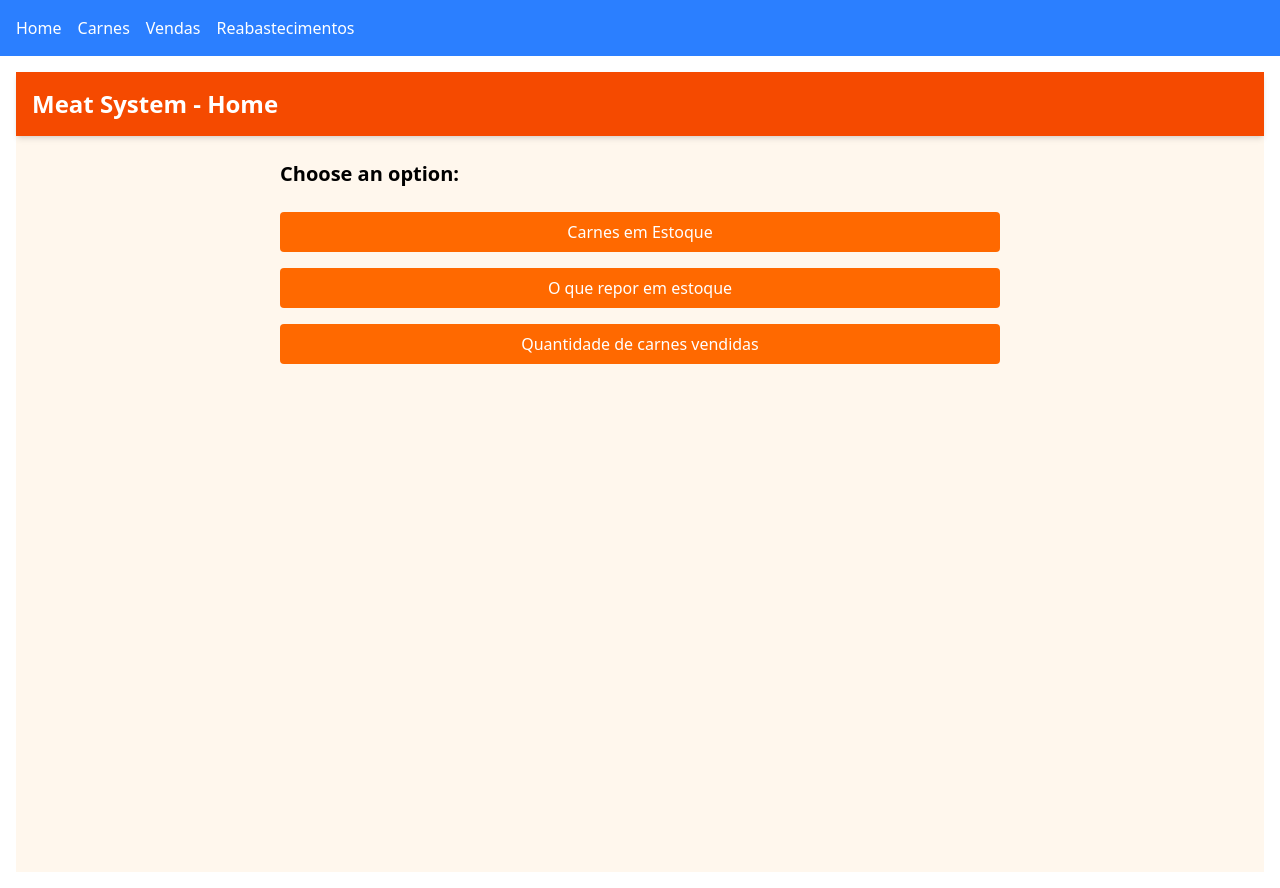
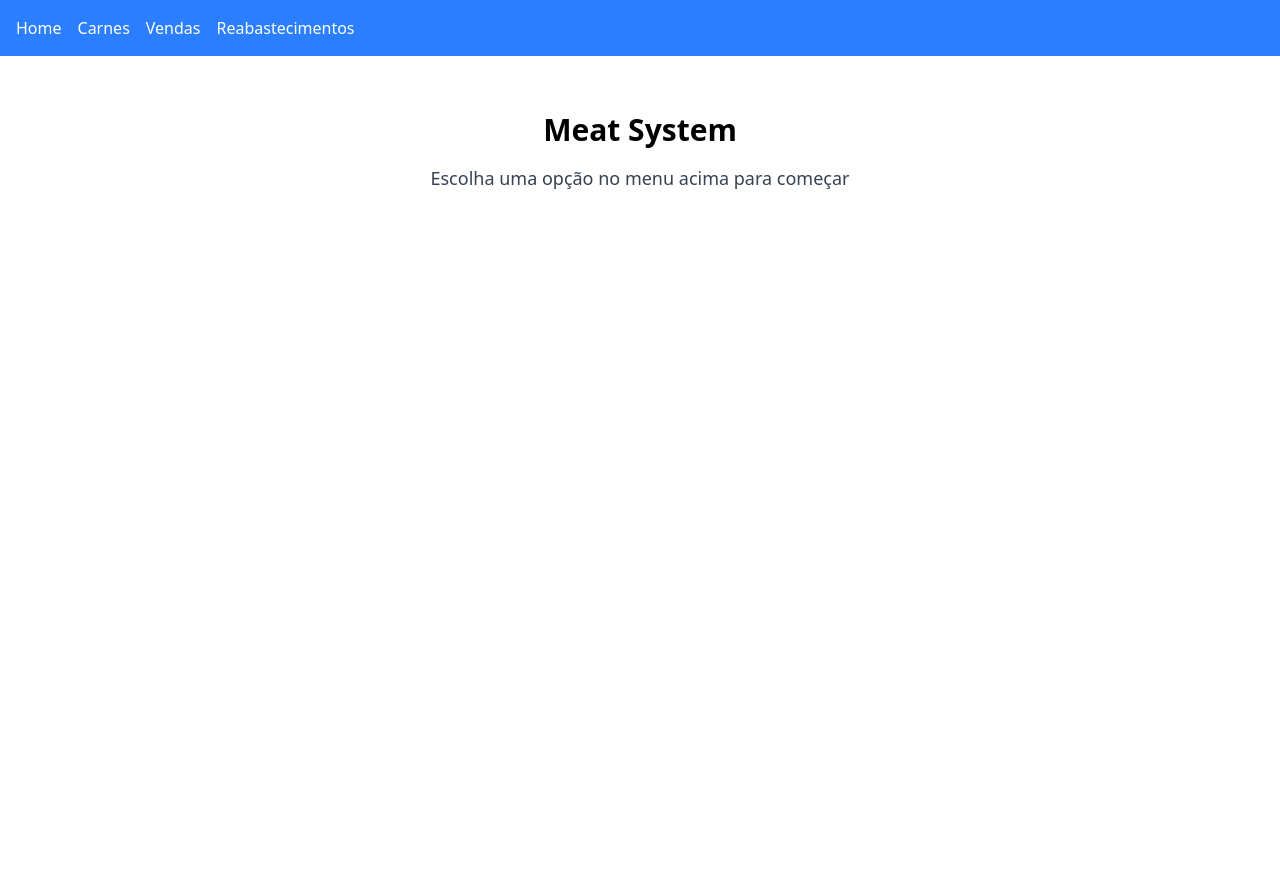
Before and after one commit to AdrianaRoza/meat-system-frontend, a React (Vite) app: page / in a window 1280 px wide. After the commit the page ends 800 px from the top, so only its background shows below. Built offline with nearby package versions, Linux system fonts and the light colour scheme.

Commit message:
refactor Home

```diff
--- a/src/pages/Home.jsx
+++ b/src/pages/Home.jsx
@@ -1,22 +1,8 @@
-import Button from "../components/Button"
-import Header from "../components/Header"
-
-
- const Home = ({ onNavigate }) => {
-  // Aqui podemos controlar o botão de cadastro flutuante mais pra frente
-
+ const Home = () => {
   return (
-    <div className="min-h-screen bg-orange-50">
-      <Header title="Meat System - Home" />
-      <main className="max-w-3xl mx-auto p-6">
-        <h2 className="text-xl font-semibold mb-6">Choose an option:</h2>
-
-        <div className="flex flex-col gap-4">
-          <Button onClick={() => onNavigate("stock")}>Carnes em Estoque</Button>
-          <Button onClick={() => onNavigate("restock")}>O que repor em estoque</Button>
-          <Button onClick={() => onNavigate("sales")}>Quantidade de carnes vendidas</Button>
-        </div>
-      </main>
+    <div className="text-center mt-10">
+      <h1 className="text-3xl font-bold mb-4">Meat System</h1>
+      <p className="text-lg text-gray-700">Escolha uma opção no menu acima para começar</p>
     </div>
   )
 }
```
